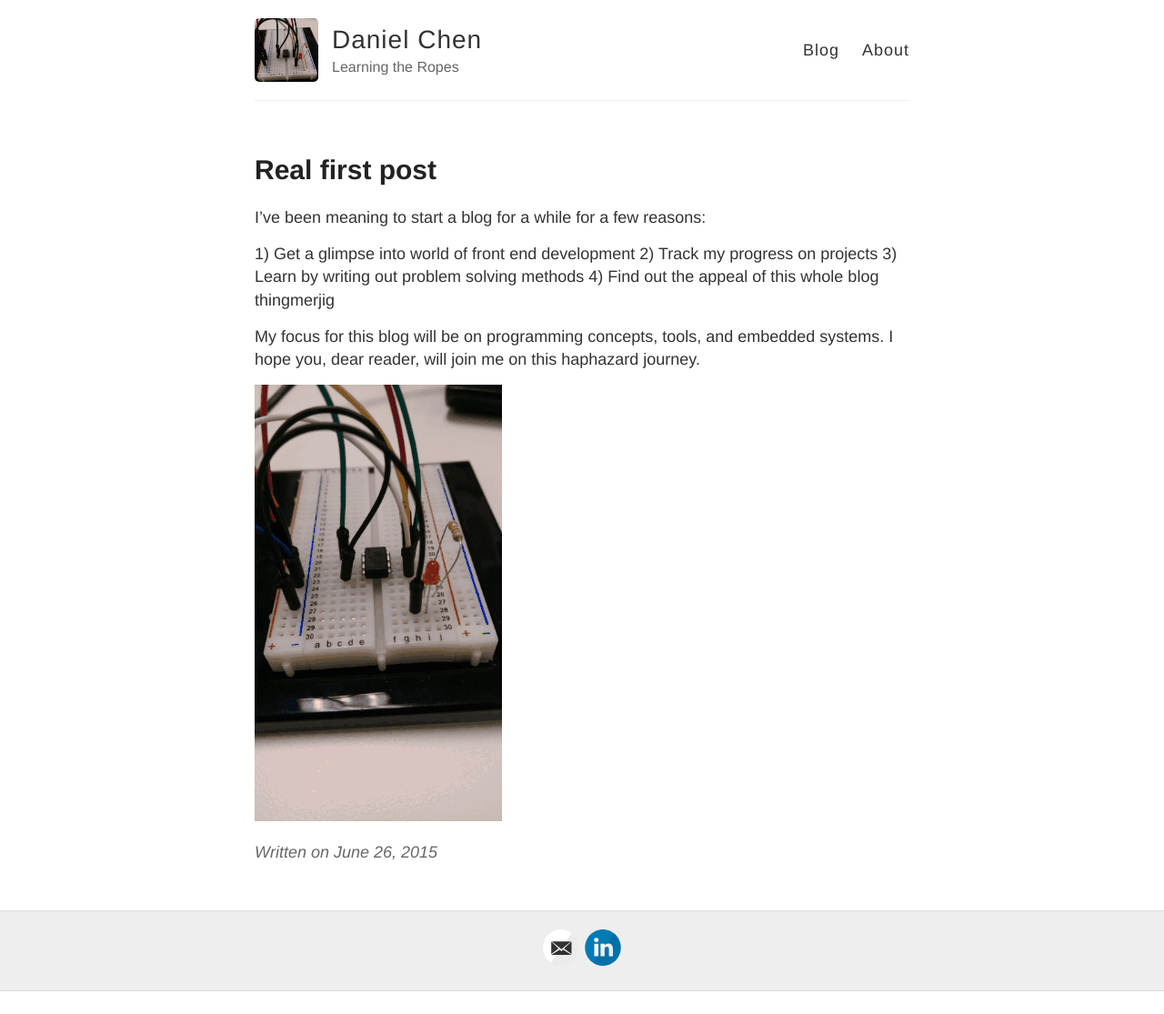
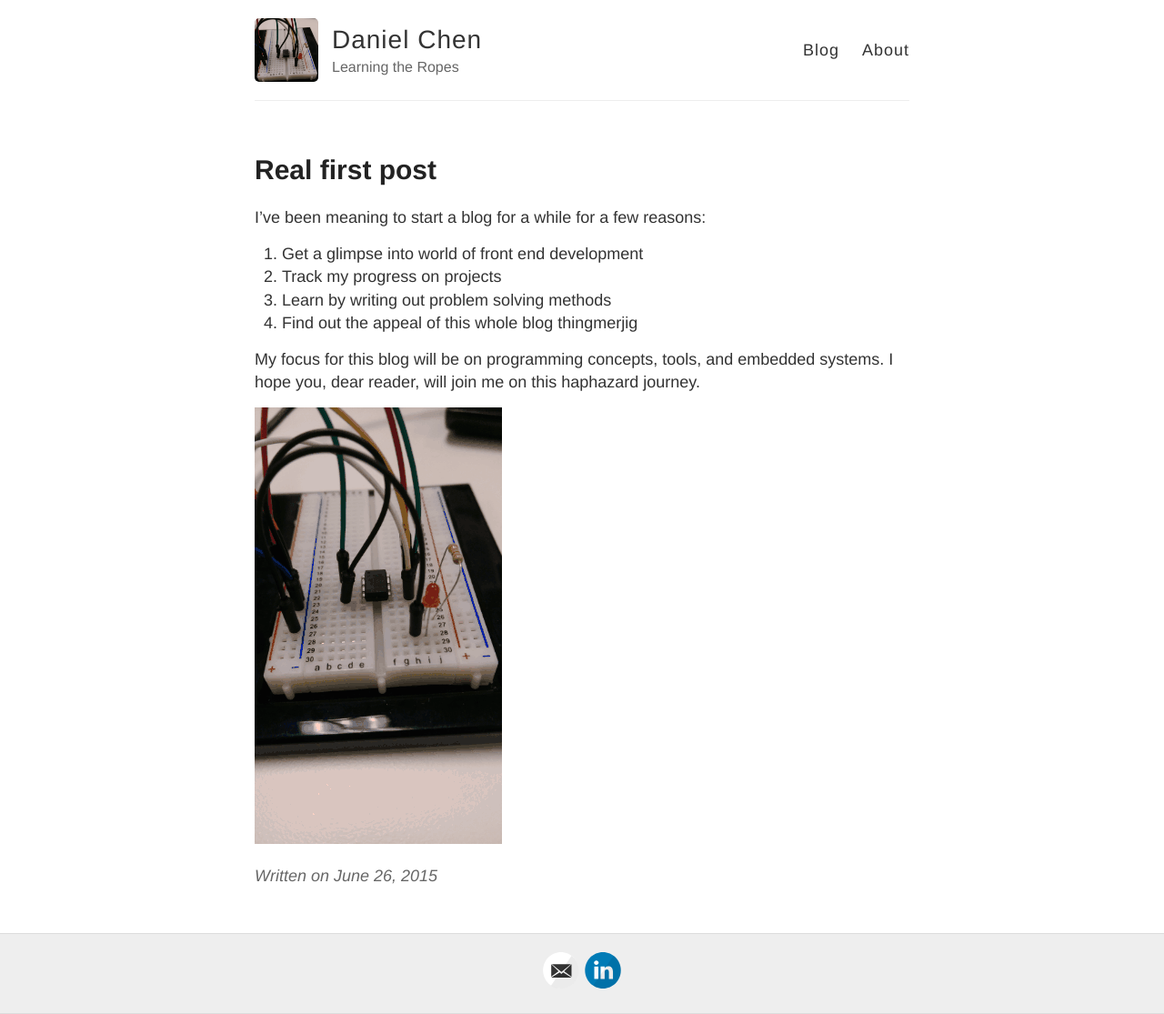
Before and after one commit to quickbrownfox319/quickbrownfox319.github.io, a Jekyll site: the page built from _posts/2015-06-26-FirstPost.md, in a window 1280 px wide. Shown: the whole page at 91% size. Built offline with Jekyll 4.4.1, drawn with Linux system fonts in a browser that asks for light colours; before the commit the page ends 1090 px from its top, so only the background shows below that.

Commit message:
fix ordered list

```diff
--- a/_posts/2015-06-26-FirstPost.md
+++ b/_posts/2015-06-26-FirstPost.md
@@ -5,10 +5,10 @@ title: Real first post
 
 I've been meaning to start a blog for a while for a few reasons:
 
-1) Get a glimpse into world of front end development
-2) Track my progress on projects
-3) Learn by writing out problem solving methods
-4) Find out the appeal of this whole blog thingmerjig
+1. Get a glimpse into world of front end development
+2. Track my progress on projects
+3. Learn by writing out problem solving methods
+4. Find out the appeal of this whole blog thingmerjig
 
 My focus for this blog will be on programming concepts, tools, and embedded systems.
 I hope you, dear reader, will join me on this haphazard journey.
```
